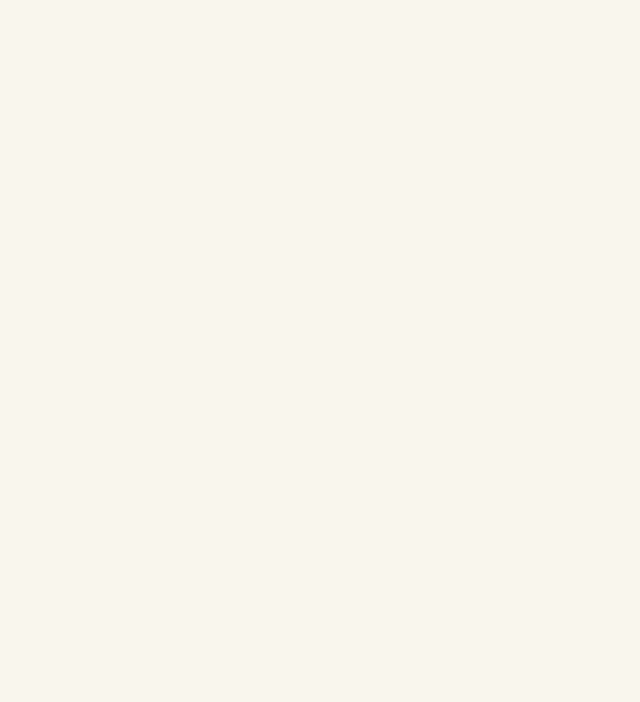
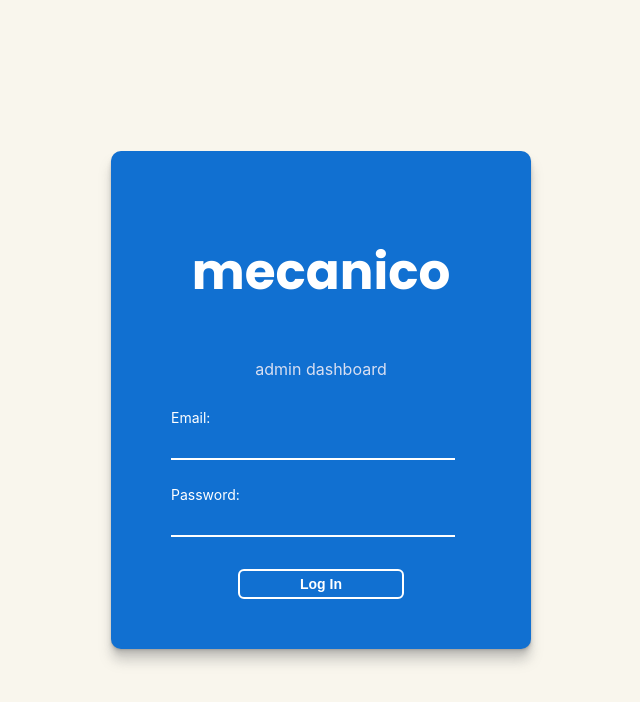
Before and after one commit to Team-Armadillo/Mechanic-Management, a React (Create React App) app in the folder client/: page /Dashboard in a window 1280 px wide. Shown: the top 702 px of the page, without its empty margins (319-959 px from the left). Built offline with nearby package versions, Linux system fonts and the light colour scheme.

Commit message:
error handler and router for dash

```diff
--- a/client/src/App.js
+++ b/client/src/App.js
@@ -18,6 +18,7 @@
 
 // To use Redux-Store if we decide
 import store from "./utils/store";
+import Dashboard from "./pages/Dashboard";
 
 const client = new ApolloClient({
   request: (operation) => {
@@ -41,7 +42,9 @@
 
             <Switch>
               <Route exact path="/" component={Home} />
-              <Route path='/login' component= {Dashlogin}/>
+              <Route path='/Dashboard' component= {Dashlogin}/>
+
+
 
 
               {/* <Route exact path="/login" component={Login} />
--- a/client/src/components/LoginForm.css
+++ b/client/src/components/LoginForm.css
@@ -23,8 +23,11 @@
     display: flex;
     justify-content: center;
     align-items: center;
+    transition: all 0.3s ease-in-out;
+    overflow: hidden;
+  }
 
-}
+
 
 
 .form-group input {
@@ -77,7 +80,6 @@
     color:var(--text-color);
     background:var(--bg-color-secondary);
     border-radius: 10px;
-
     box-shadow: 0 0.4px 0.4px rgba(128, 128, 128, 0.109), 0 1px 1px rgba(128, 128, 128, 0.155), 0 2.1px 2.1px rgba(128, 128, 128, 0.195), 0 4.4px 4.4px rgba(128, 128, 128, 0.241), 0 12px 12px rgba(128, 128, 128, 0.35);
   }
 
@@ -92,3 +94,7 @@
     width: 100%;
     margin: 18px 0 9px 0;
   }
+.error{
+  color: #ed4545;
+
+}
--- a/client/src/components/loginForm.js
+++ b/client/src/components/loginForm.js
@@ -1,5 +1,6 @@
 import React from 'react';
 import { useState } from "react";
+
 import LoginBtn from './LoginBtn';
 import './LoginForm.css';
 
@@ -17,7 +18,8 @@
            <div className= "form-inner">
            <h1>mecanico</h1>
            <p>admin dashboard</p>
-           {/*error*/}
+
+           {(error != "") ? (<div className="error">{error}</div>) : ""}
 
            <div className="form-group">
                <label htmlFor="email" >Email: </label>
--- /dev/null
+++ b/client/src/pages/Dashboard.js
@@ -0,0 +1,14 @@
+import React from 'react'
+
+function Dashboard() {
+    return (
+
+
+        <div>
+            <h2>shalom</h2>
+
+        </div>
+    )
+}
+
+export default Dashboard
--- a/client/src/pages/Dashlogin.js
+++ b/client/src/pages/Dashlogin.js
@@ -1,5 +1,7 @@
 import React, { useState } from "react";
 import LoginForm from '../components/LoginForm';
+import Dashboard from "../pages/Dashboard";
+import {BrowserRouter as Router, Switch, Route } from 'react-router-dom';
 
 
 
@@ -23,7 +25,8 @@
         });
 
         } else {
-            console.log("details do not match");
+            console.log("details do not match")
+            setError("invalid email & password");
         }
     }
 
@@ -36,10 +39,11 @@
   return (
     <div className="container">
      {(user.email != "") ? (
-         <div className="dashboard">
-             <h2> welcome test</h2>
-             <button onClick={Logout}>Logout</button>
-             </div>
+       <div className="dashboard">
+        <Route exact component= {Dashboard}/>
+
+       <button onClick={Logout}>Logout</button>
+       </div>
      ) : (
      <LoginForm Login={Login} error={error}/>)}
     </div>
```
